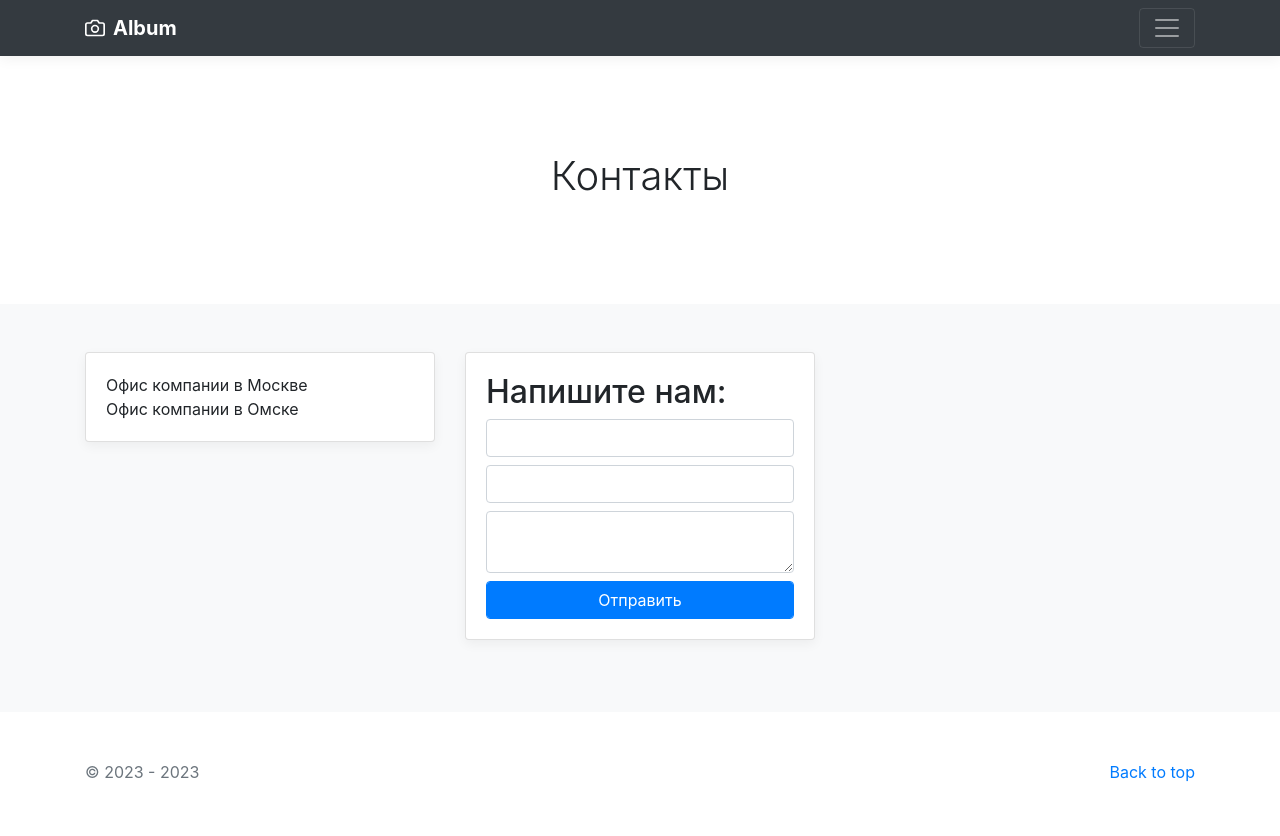
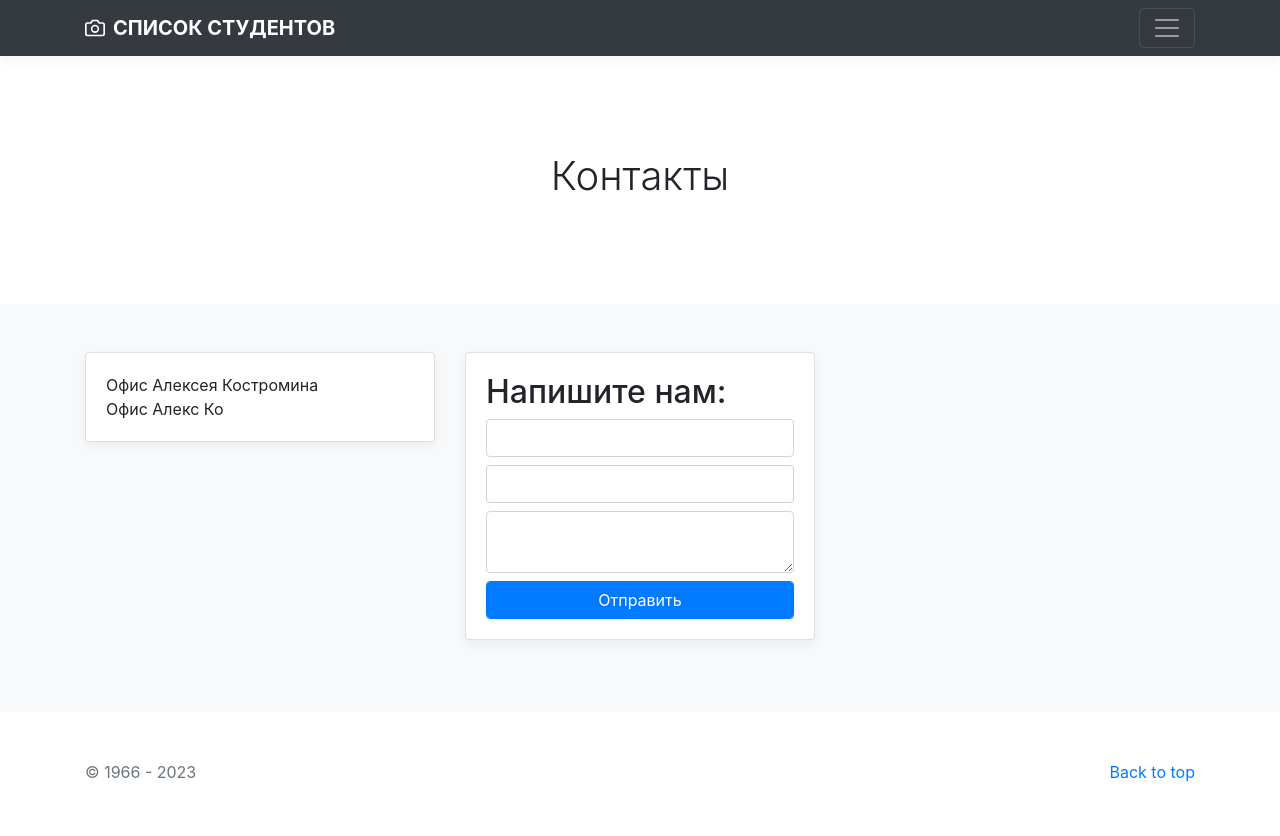
Before and after one commit to AlekseiKostromin/new_test_20_2, a Django app: page /contact/ in a window 1280 px wide. Run offline with Django 4.2, Linux system fonts and the light colour scheme; some libraries are stand-ins or nearby versions.

Commit message:
Created test django project

```diff
--- a/main/templates/main/base.html
+++ b/main/templates/main/base.html
@@ -6,7 +6,7 @@
     <meta name="viewport" content="width=device-width, initial-scale=1, shrink-to-fit=no">
     <meta name="description" content="">
     <meta name="author" content="">
-    <link rel="icon" href="/docs/4.0/assets/img/favicons/favicon.ico">
+    {#<link rel="icon" href="/docs/4.0/assets/img/favicons/favicon.ico">#}
 
     <title>{{ title }}</title>
 
@@ -39,7 +39,7 @@
                     <path d="M23 19a2 2 0 0 1-2 2H3a2 2 0 0 1-2-2V8a2 2 0 0 1 2-2h4l2-3h6l2 3h4a2 2 0 0 1 2 2z"></path>
                     <circle cx="12" cy="13" r="4"></circle>
                 </svg>
-                <strong>Album</strong>
+                <strong>СПИСОК СТУДЕНТОВ</strong>
             </a>
             <button class="navbar-toggler" type="button" data-toggle="collapse" data-target="#navbarHeader"
                     aria-controls="navbarHeader" aria-expanded="false" aria-label="Toggle navigation">
@@ -73,7 +73,7 @@
         <p class="float-right">
             <a href="#">Back to top</a>
         </p>
-        <p>&copy; 2023 - {% now 'Y' %}</p>
+        <p>&copy; 1966 - {% now 'Y' %}</p>
     </div>
 </footer>
 
--- a/main/templates/main/contact.html
+++ b/main/templates/main/contact.html
@@ -5,8 +5,8 @@
     <div class="card mb-4 box-shadow">
         <div class="card-body">
             <p class="card-text">
-                Офис компании в Москве<br>
-                Офис компании в Омске
+                Офис Алексея Костромина<br>
+                Офис Алекс Ко
             </p>
         </div>
     </div>
```
